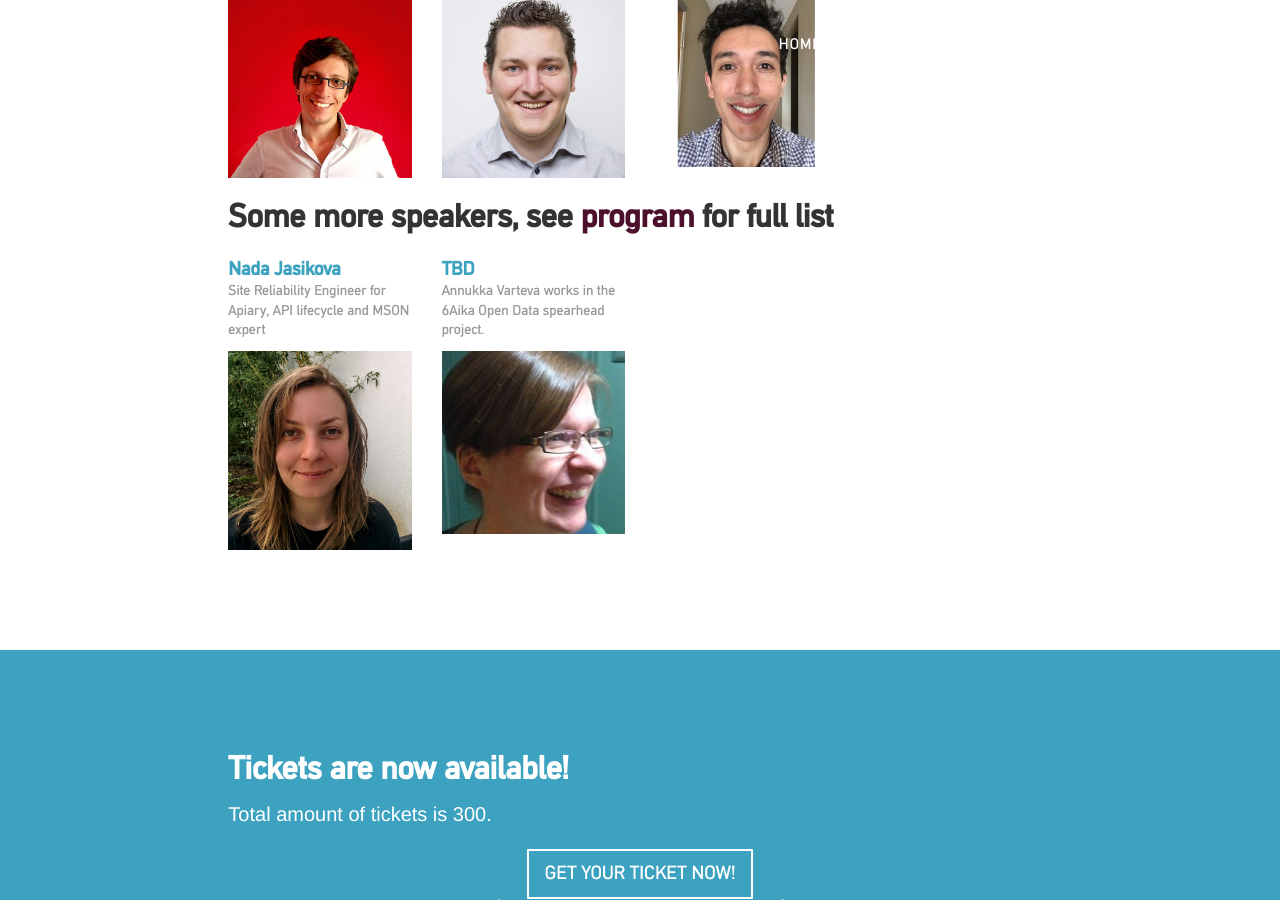
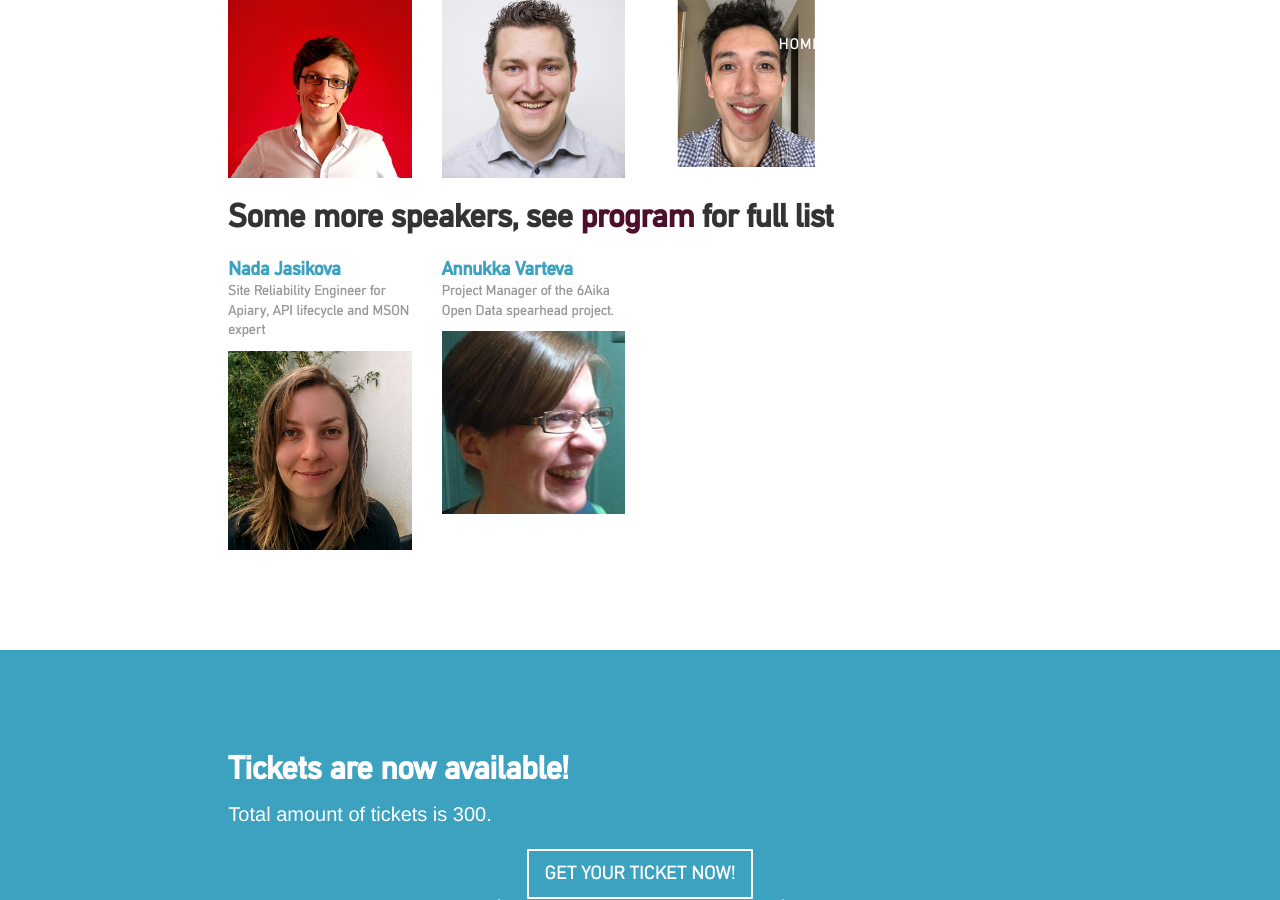
Before and after one commit to apidaysnordic/apidaysnordic.github.io, a Jekyll site: the page built from index.md, in a window 1280 px wide and 900 px high, scrolled down 5369 px. Built offline with Jekyll 4.4.1, drawn with Linux system fonts in a browser that asks for light colours; some web fonts are replaced; comment, search, counter and statistics services are not loaded.

Commit message:
Fixed typo

```diff
--- a/_layouts/default.html
+++ b/_layouts/default.html
@@ -382,7 +382,7 @@
                     <div class="col-xs-12 col-sm-6 col-md-4 col-lg-3">
                         	<div class="speaker">
                             		<a href="/2016/04/16/annukka-varteva.html">
-                                	<h4 class="speaker-profile">TBD<br><small>Annukka Varteva works in the 6Aika Open Data spearhead project.</small></h4>
+                                	<h4 class="speaker-profile">Annukka Varteva<br><small>Project Manager of the 6Aika Open Data spearhead project.</small></h4>
                                 	<div class="speaker-image">
                                     		<img src="/images/speakers/annukka.png" style="max-width: 100%" />
                                 	</div>
```
